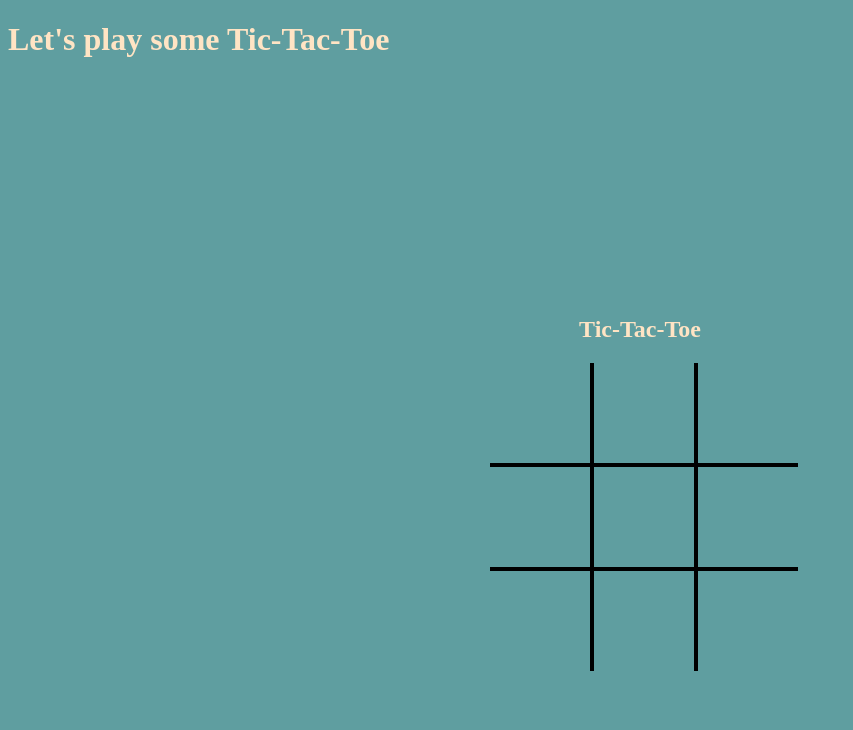
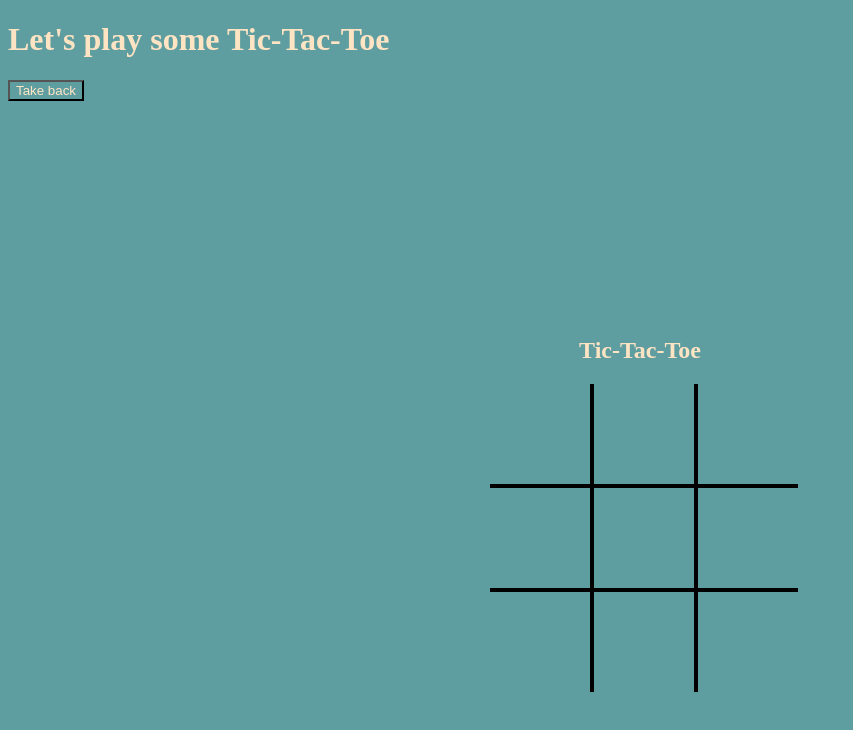
Before and after one commit to JoshuaSkootsky/TicTacToe, a plain HTML site: page index.html in a window 1280 px wide. Shown: the whole page, without its empty margins (0-853 px from the left). Drawn offline with Linux system fonts and the light colour scheme.

Commit message:
backwards time travel works. moves can be taken back!

```diff
--- a/index.html
+++ b/index.html
@@ -10,6 +10,7 @@
 
 <body>
   <h1> Let's play some Tic-Tac-Toe</h1>
+  <button type="button" onclick="takeBack(STATE)">Take back</button>
 	<div id="board">
 	</div>
 	<script src="script.js">
--- a/script.js
+++ b/script.js
@@ -1,7 +1,7 @@
 // keep game state and game logic seperate from HTML representation
 const STATE = [ initialState() ];
 let won = false;
-document.getElementById('board').innerHTML = makeBoard(STATE)
+makeBoard(STATE);
 
 // make event listeners for clicks
 document.querySelector('body').addEventListener('click', clickOnBox)
@@ -11,7 +11,8 @@ document.querySelector('body').addEventListener('click', clickOnBox)
 // @return an interpolated string template literal
 function makeBoard(state) {
   const current = getCurrent(state);
-  return `<div class="parent">
+
+  const board = `<div class="parent">
   <h2>Tic-Tac-Toe</h2>
   <div class="children">
     <div id="box_0" class="box">${current[0]}</div>
@@ -25,6 +26,7 @@ function makeBoard(state) {
     <div id="box_8" class="box">${current[8]}</div>
   </div>
 </div>`
+  document.getElementById('board').innerHTML = board;
 }
 // everything can be derived from this state
 function getCurrent(state) {
@@ -106,3 +108,9 @@ function score(board) {
     won = true;
   }
 }
+
+function takeBack(STATE) {
+  if(STATE.length > 1) STATE.pop();
+  won = calculateWinner(getCurrent(STATE)) ? true : false;
+  makeBoard(STATE);
+}
```
